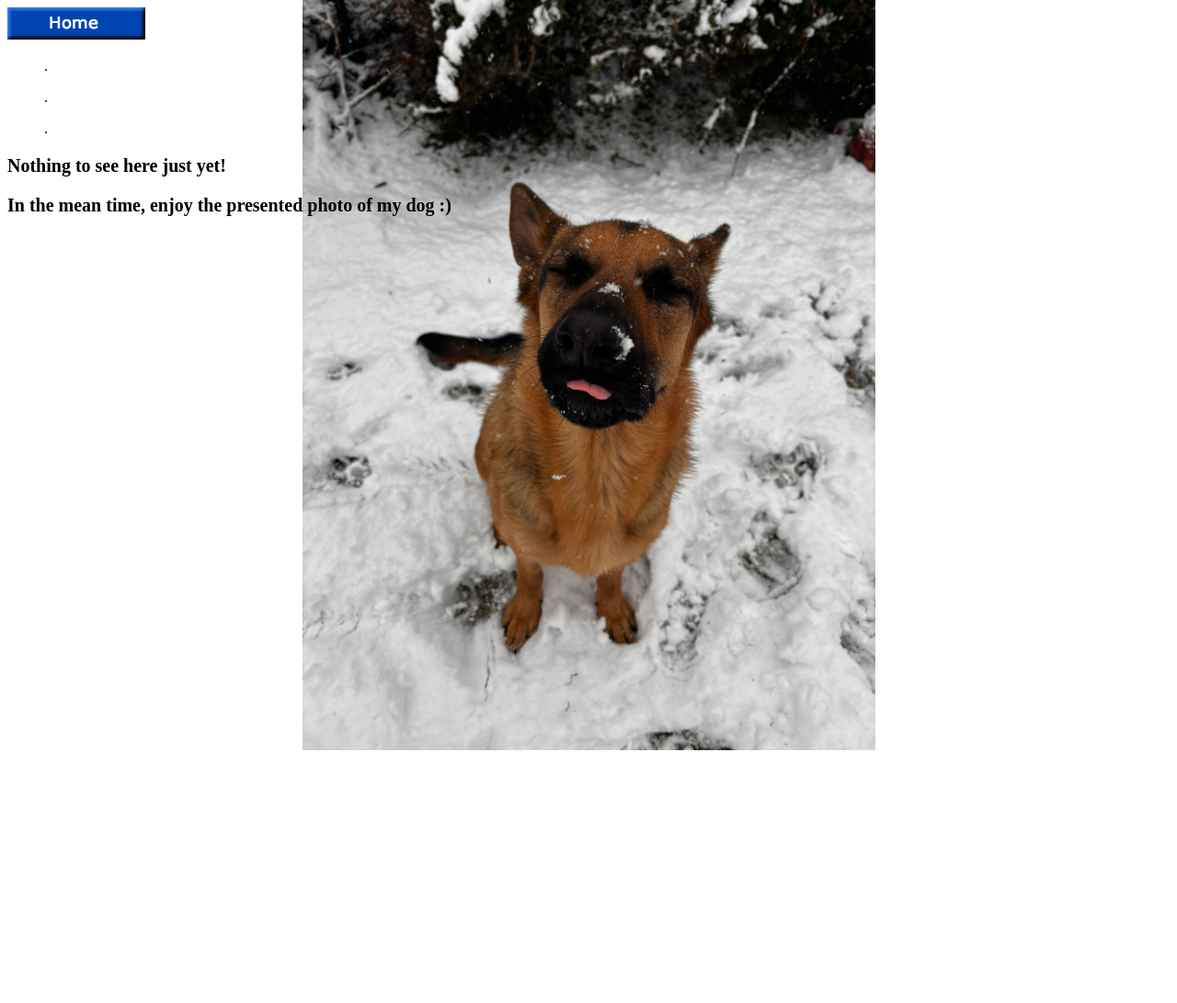
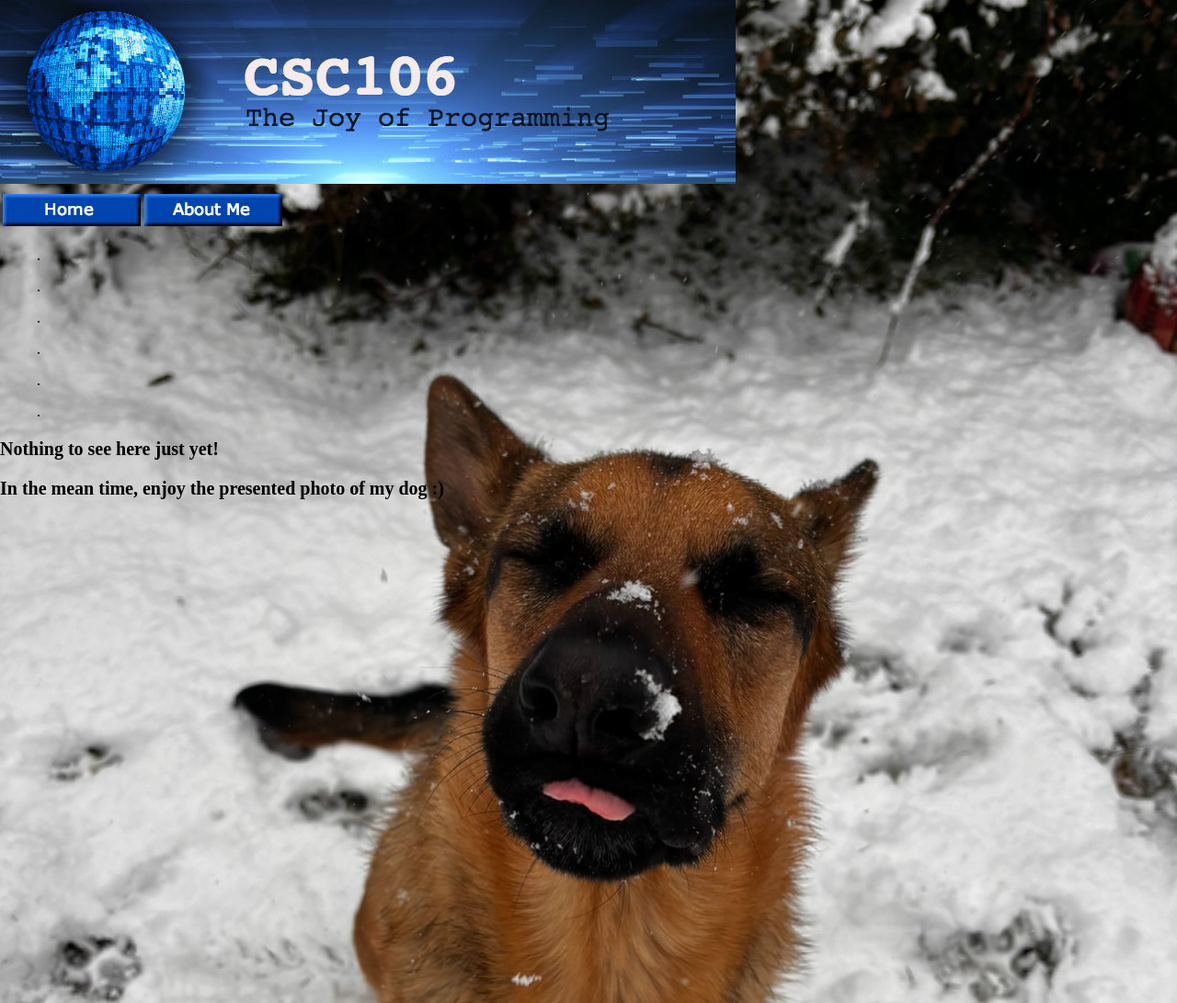
Before and after one commit to naddias/naddias2.github.io, a plain HTML site: page javascripts.html in a window 1280 px wide. Shown: the top 1091 px of the page at 92% size. Before the commit the page ends 816 px from the top, so only its background shows below. Drawn offline with Linux system fonts and the light colour scheme.

Commit message:
Add files via upload

```diff
--- a/css/slyles3.css
+++ b/css/slyles3.css
@@ -7,11 +7,14 @@
     color: rgb(0, 0, 0)
 }
 body {
-    margin: 1;
+    margin: 0;
     padding: 0;
-    min-height: 100vh;
+    min-height: 300vh;
     background-image: url('../images/dexter.JPG');
     background-size: contain;
     background-position: top center;
     background-repeat: no-repeat;
 }
+body {
+    background-color: rgb(167, 236, 248);
+}
--- a/javascripts.html
+++ b/javascripts.html
@@ -7,9 +7,23 @@
     <link rel="stylesheet" href="css/slyles3.css">
 </head>
 <body>
-    <a href="index.html">
-    <img src="images/home.png">
-</a>
+    <img src="images/csc106_banner.jpg">
+    <table>
+        <tr>
+            <th></th>
+            <th></th>
+        </tr>
+        <td>
+            <a href="index.html">
+                <img src="images/home.png">
+        </td>
+        <td>                <a href="aboutme.html">
+            <img src="images/aboutme.png" >
+            </a></td>
+    </table>
+<ul>.</ul>
+<ul>.</ul>
+<ul>.</ul>
 <ul>.</ul>
 <ul>.</ul>
 <ul>.</ul>
```
Also changed, not shown: aboutme.html (+19 -3 lines).
